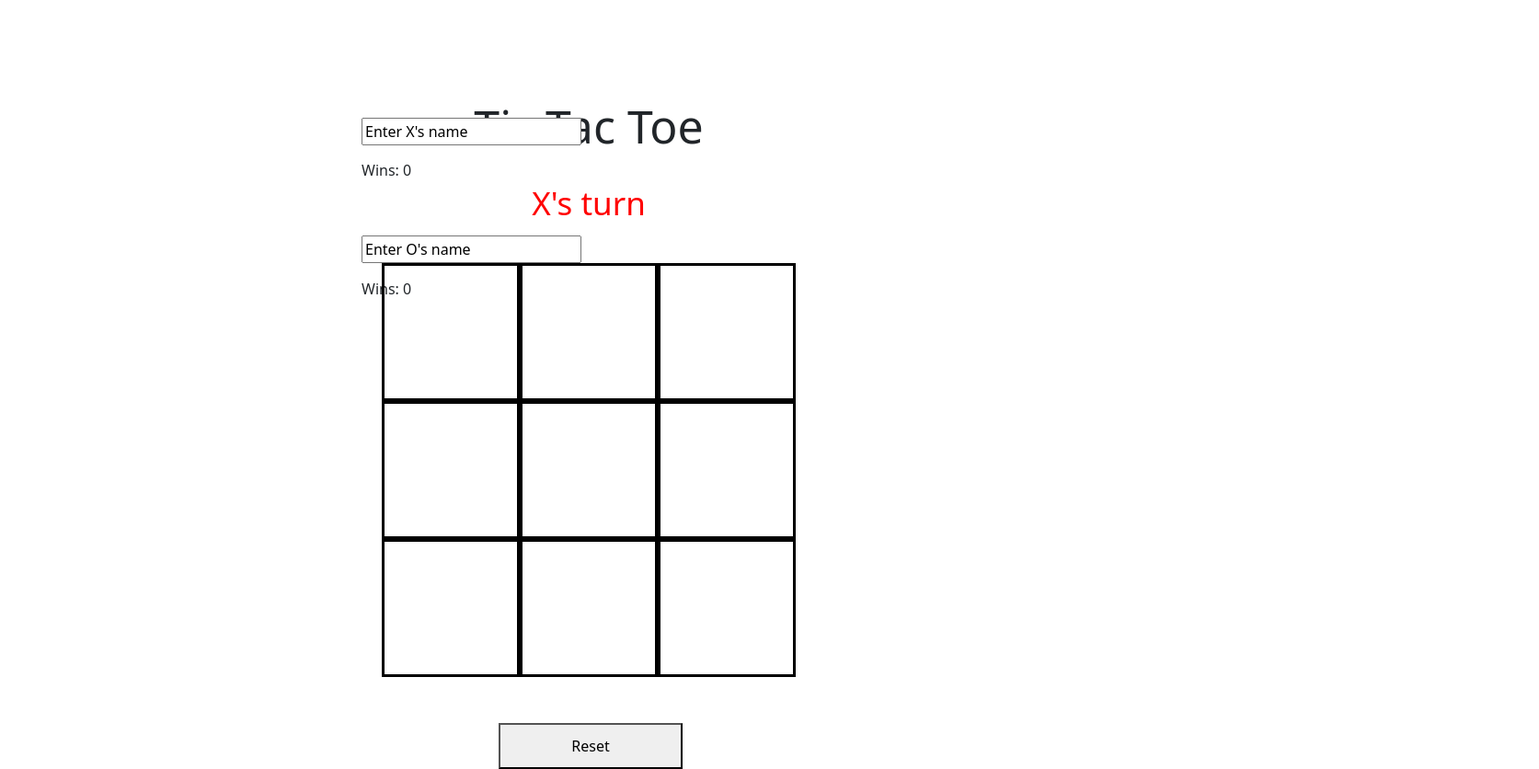
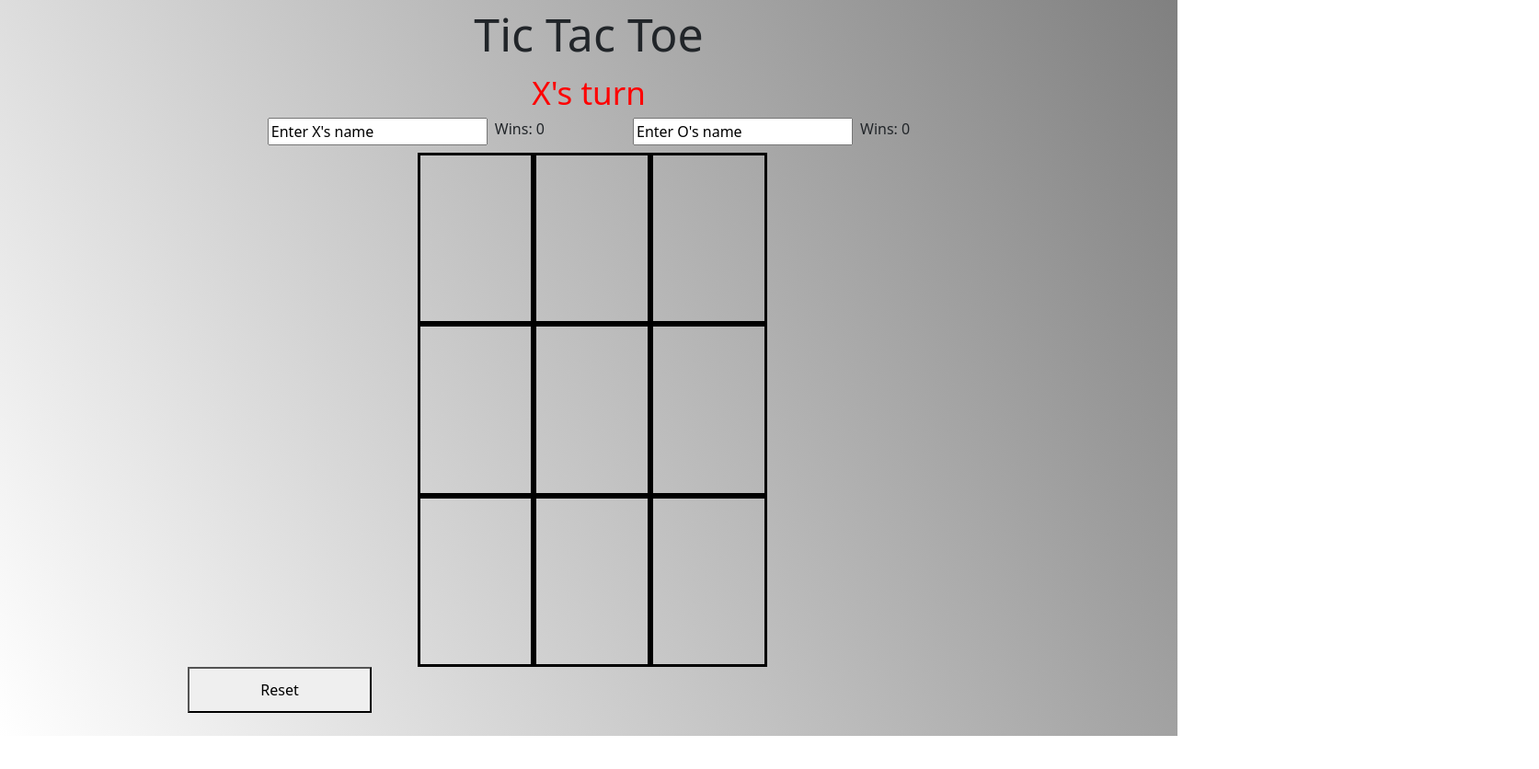
Before and after one commit to RyanAndersonG64/tic-tac-toe, a website built with Vite: page index.html in a window 1280 px wide. Shown: the whole page at 92% size, 1673 px wide, since content can reach past the window. After the commit the page ends 800 px from the top, so only its background shows below. Built offline with nearby package versions, Linux system fonts and the light colour scheme.

Commit message:
final version

```diff
--- a/css/style.css
+++ b/css/style.css
@@ -1,62 +1,64 @@
+html, body {
+  height: 100vh;
+  width: 100vw;
+}
+
+body {
+  background-image: linear-gradient(60deg, white, gray);
+}
+
 #gameName {
   max-width: fit-content;
-  position: relative;
-  top: 100px;
   font-size: 50px;
 }
 
 #gameText {
   max-width: fit-content;
-  position: relative;
-  top: 120px;
   font-size: 35px;
   color: red;
 }
 
-#player1 {
-  position: relative;
-  left: 393px;
-}
+/* #player1 {
+  float: left;
+} */
 
-#xWins {
-  position: relative;
-  left: 393px;
-  top: 15px;
-}
+/* #xWins {
+  float: left;
+  margin-left: 10px;
+} */
 
-#player2 {
-  position: relative;
-  left: 393px;
-  top: 50px;
-}
+/* #player2 {
+  float: left;
+  margin-top: 50px;
+} */
 
-#oWins {
-  position: relative;
-  left: 393px;
-  top: 120px;
-}
+/* #oWins {
+  float: left;
+  margin-top: 50px;
+  margin-left: 10px;
+} */
 
 #app {
-  position: relative;
-  max-width: fit-content;
-  top: 50px;
+  width: 70%;
+  height: 70%;
 }
 
 .space {
-  width: 150px;
-  height: 150px;
+  width: 20%;
+  height: 100%;
   display: inline-block;
   border: solid black;
-  margin-top: 0;
   text-align: center;
   font-size: 100px;
   line-height: 125px;
 }
 
 #reset {
-  position: relative;
-  top: 50px;
-  left: 115px;
   width: 200px;
   height: 50px;
 }
+
+.row {
+  height: 33.33%;
+  padding-left: 30%;
+}
--- a/index.html
+++ b/index.html
@@ -10,14 +10,22 @@
     <!-- project styles -->
     <link rel="stylesheet" href="./css/style.css">
   </head>
-  <body>
-    <div class = 'container mx-auto' id = 'gameName'>Tic Tac Toe</div>
-    <div class = 'container mx-auto' id = 'gameText'>X's turn</div>
-    <input type = 'text' value = "Enter X's name" id = 'player1'>
-    <div id = 'xWins'>Wins: </div>
-    <div id = 'oWins'>Wins: </div>
-    <input type = 'text' value = "Enter O's name" id = 'player2'>
-    <div class = 'container mx-auto' id = "app">
+  <body class = 'd-flex flex-column align-items-center'>
+    <div class = "h-30">
+      <div class = 'mx-auto' id = 'gameName'>Tic Tac Toe</div>
+      <div class = 'mx-auto' id = 'gameText'>X's turn</div>
+      <div class = 'd-flex'>
+        <div class = 'd-flex mx-5'>
+          <input type = 'text' value = "Enter X's name" id = 'player1'>
+          <div class="ms-2" id = 'xWins'>Wins: </div>
+        </div>
+        <div class = 'd-flex mx-5'>
+          <input type = 'text' value = "Enter O's name" id = 'player2'>
+          <div class="ms-2" id = 'oWins'>Wins: </div>
+        </div>
+      </div>
+    </div>
+    <div class = 'container mx-auto mt-2' id = "app">
       <div class = 'row'>
         <div class = 'space' id = 'space1'></div>
         <div class = 'space' id = 'space2'></div>
```
